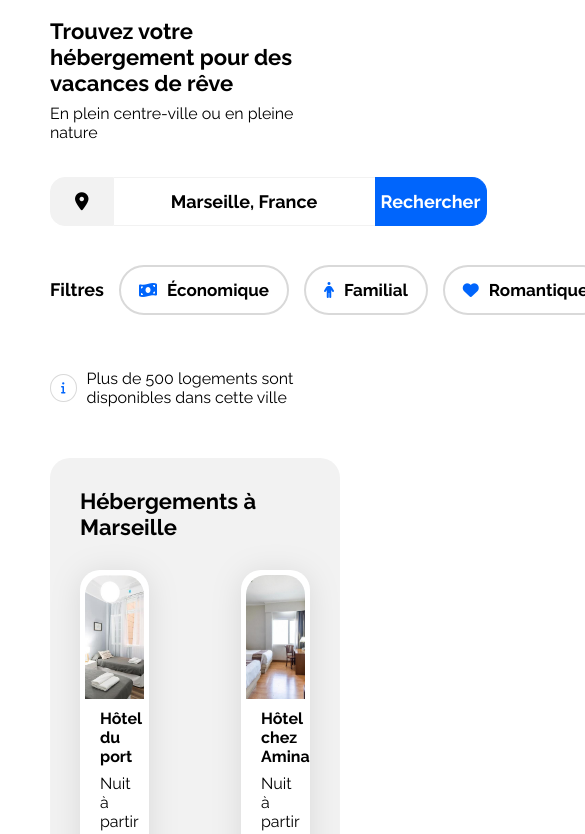
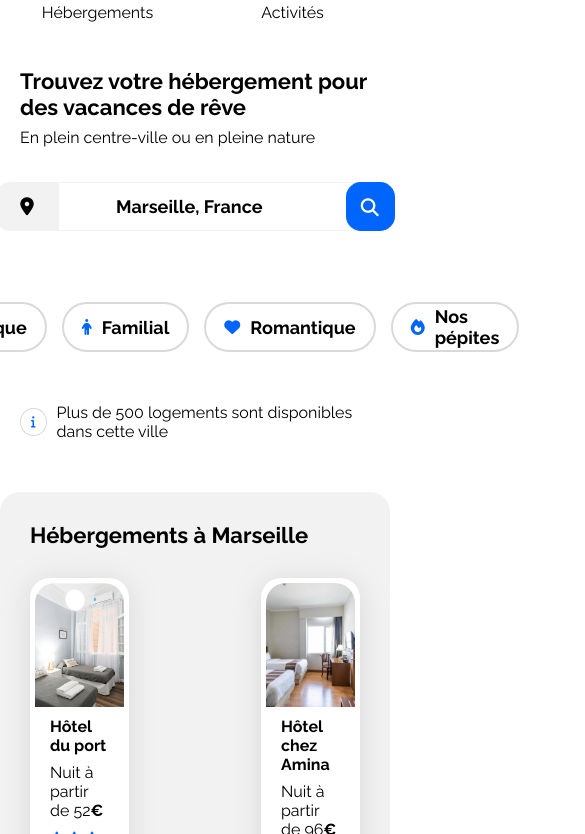
Before and after one commit to Georgesdm/porjet2booki, a plain HTML site: page index.html in a window 390 px wide. Shown: the part 65-899 px from the top of the page, 585 px wide, since content can reach past the window. Drawn offline with Linux system fonts and the light colour scheme.

Commit message:
Responsive Header/Searchbar

```diff
--- a/css/style.css
+++ b/css/style.css
@@ -23,9 +23,22 @@ body {
 .main-container {
     width: 100%;
     max-width: 1440px;
+    min-width: 320px;
     padding: 0 50px;
     box-sizing: border-box;
     gap: 35px;
+}
+
+/* Small devices (phones, less than 768px) */
+@media (max-width: 768px) {
+    .main-container {
+        width: 100%;
+        max-width: 768px;
+        min-width: 320px;
+        margin: 30px 0 0 0;
+        padding: 0;
+        box-sizing: border-box;
+    }
 }
 
 a {
@@ -90,6 +103,37 @@ nav a:hover {
     color: var(--main-color);
     border-top: 2px solid var(--main-color);
 }
+/* No changes for tablettes */
+/* Small devices (phones, less than 768px) */
+@media (max-width: 767.98px) {
+    header {
+        display: flex;
+        flex-direction: column;
+        align-items: center;
+    }
+
+    header .logo img {
+        padding-top: 0px;
+    }
+
+    nav {
+        display: flex;
+        flex-direction: row;
+        width: 100%;
+        text-align: center;
+        gap:0px;
+    }
+    nav a {
+        border-bottom: 2px solid transparent;
+        border-top: none;
+        padding-bottom: 14px;
+        width: 50%;
+    }
+    nav a:hover {
+        border-top: none;
+        border-bottom: 2px solid var(--main-color);
+    }
+}
 
 /****** Infogroup ******/
 .infogroup {
@@ -98,19 +142,31 @@ nav a:hover {
     gap: 35px;
 }
 
+/* Small devices (phones, less than 768px) */
+@media (max-width: 767.98px) {
+    .infogroup {
+        align-items: center;
+        justify-content: center;
+        padding-left: 20px;
+        padding-right: 20px;
+    }
+}
+
+
 /****** Headline ******/
 .headline {
     display: flex;
     flex-direction: column;
     gap: 8px;
-    h1 {
+}
+
+.headline h1 {
     font-size: 22px;
     margin: 0;
-        }
-    p {
+}
+.headline p {
     font-size: 16px;
     margin: 0;
-        }
 }
 
 
@@ -133,7 +189,6 @@ nav a:hover {
 
 .searchbar input {
     flex: 1;
-    padding: 14px 24px;
     border: 1px solid var(--main-bg-color);
     border-left: none;
     border-right: none;
@@ -161,6 +216,7 @@ nav a:hover {
     border: 1px solid var(--main-color);
     border-left: none;
     border-radius: 0 15px 15px 0;
+    padding: 16px;
 }
 
 .searchbar button span {
@@ -169,6 +225,38 @@ nav a:hover {
 
 .searchbar i.fa-solid.fa-magnifying-glass {
     display: none; /* masque icon recherche pour le desktop */
+
+}
+
+/* Small devices (phones, less than 768px) */
+@media (max-width: 767.98px) {
+    .searchbar form {
+        justify-content: center;
+    }
+
+    .searchbar input {
+        padding: 14px 65px 14px 24px;
+    }
+
+    .searchbar button {
+        width: 49px;
+        height: 49px;
+        border-radius: 15px;
+        flex-shrink: 0;
+        margin-left: -15px;
+    }
+
+    .searchbar button:hover {
+        box-shadow: 0px 0px 5px #484646;
+    }
+    .searchbar button span{
+        display: none;
+    }
+    .searchbar i.fa-solid.fa-magnifying-glass {
+        display: inline-block;
+        color: white;
+    }
+
 }
 
 /* Filterbar */
@@ -211,6 +299,20 @@ nav a:hover {
 
 .filter:hover {
     background-color: var(--filter-bg-color);
+}
+
+/* Medium devices (tablets, less/equal than 1024px) */
+@media (max-width:1024px) {
+    .filterbar {
+        display: flex;
+        flex-direction: column;
+        align-items: flex-start;
+    }
+    .filterbar p {
+        font-size: 18px;
+        font-weight: bold;
+        margin: 0;
+    }
 }
 
 /* Infobar */
@@ -370,9 +472,12 @@ nav a:hover {
 }
 
 .activities-title {
-    font-size: 16px;
+    padding-left: 20px;
+}
+
+.activities-title h2 {
+    font-size: 22px;
     font-weight: 700;
-    padding-left: 20px;
 }
 
 .activities-cards {
@@ -394,7 +499,7 @@ nav a:hover {
 }
 
 .activities-cards img {
-    height: 439px;
+    height: 380px;
     object-fit: cover;
     border-radius: 20px 20px 0px 0px;
 }
@@ -407,10 +512,8 @@ nav a:hover {
 
 
 /****** Footer ***********/
-
-
 .footer-container {
-    background-color: #F2F2F2;
+    background-color: var(--main-bg-color);
     width: 100%;
     display: flex;
     flex-direction: row;
```
